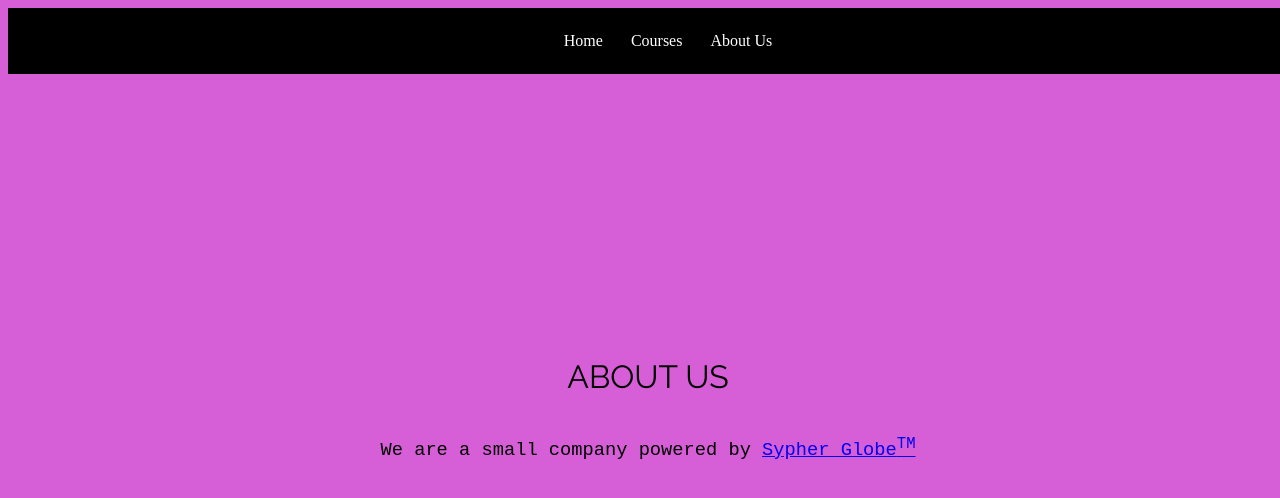
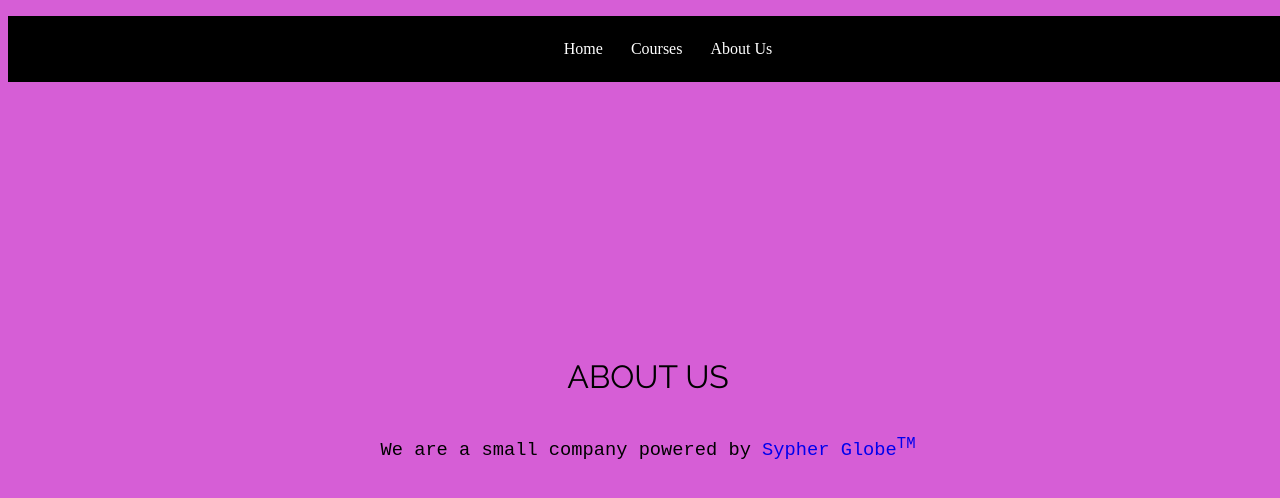
Before and after one commit to Harrison302009/Tewax, a website: page about/about-us.html in a window 1280 px wide. Drawn offline with Linux system fonts and the light colour scheme; a web font is replaced by a local one.

Commit message:
Added the selection to it after md

```diff
--- a/about/about-us.html
+++ b/about/about-us.html
@@ -11,16 +11,16 @@
     <nav>
         <div class="links">
             <ul>
-                <li><a href="./" title="Home" id="home">Home</a></li>
-                <li><a href="courses/list-of-courses.html" title="Courses" >Courses</a></li>
-                <li><a href="about/about-us.html" title="About Tewax">About Us</a></li>
+                <li><a href="/" title="Home" id="home">Home</a></li>
+                <li><a href="../courses/list-of-courses.html" title="Courses" >Courses</a></li>
+                <li><a href="./about-us.html" title="About Tewax">About Us</a></li>
             </ul>
         </div>
     </nav>
     <main>
         <div class="heading">
             <h1>ABOUT US</h1>
-            <h3>We are a small company powered by <a rel="noopener" title="Sypher Globe" target="_blank" href="https://sypher-globe.vercel.app">Sypher Globe<sup>TM</sup></a></h3>
+            <h3>We are a small company powered by <a rel="noopener" id="provider" title="Sypher Globe" target="_blank" href="https://sypher-globe.vercel.app">Sypher Globe<sup>TM</sup></a></h3>
         </div>
     </main>
 </body>
--- a/about/style.css
+++ b/about/style.css
@@ -21,3 +21,12 @@
     font-weight: 400;
     font-style: normal;
 }
+
+#provider {
+    text-decoration: none;
+}
+
+::selection {
+    background-color: black;
+    color: white;
+}
--- a/main.css
+++ b/main.css
@@ -7,6 +7,7 @@
 .links {
     display: flex;
     position: fixed;
+    top: 2%;
     width: 100%;
     flex-direction: row;
     align-items: center;
--- a/style.css
+++ b/style.css
@@ -26,3 +26,8 @@
 @keyframes yuff {
     to {background-position: 200% center;}
 }
+
+::selection {
+    background-color: beige;
+    color: peru;
+}
```
Also changed, not shown: courses/list-of-courses.html (+1 -0 lines).
